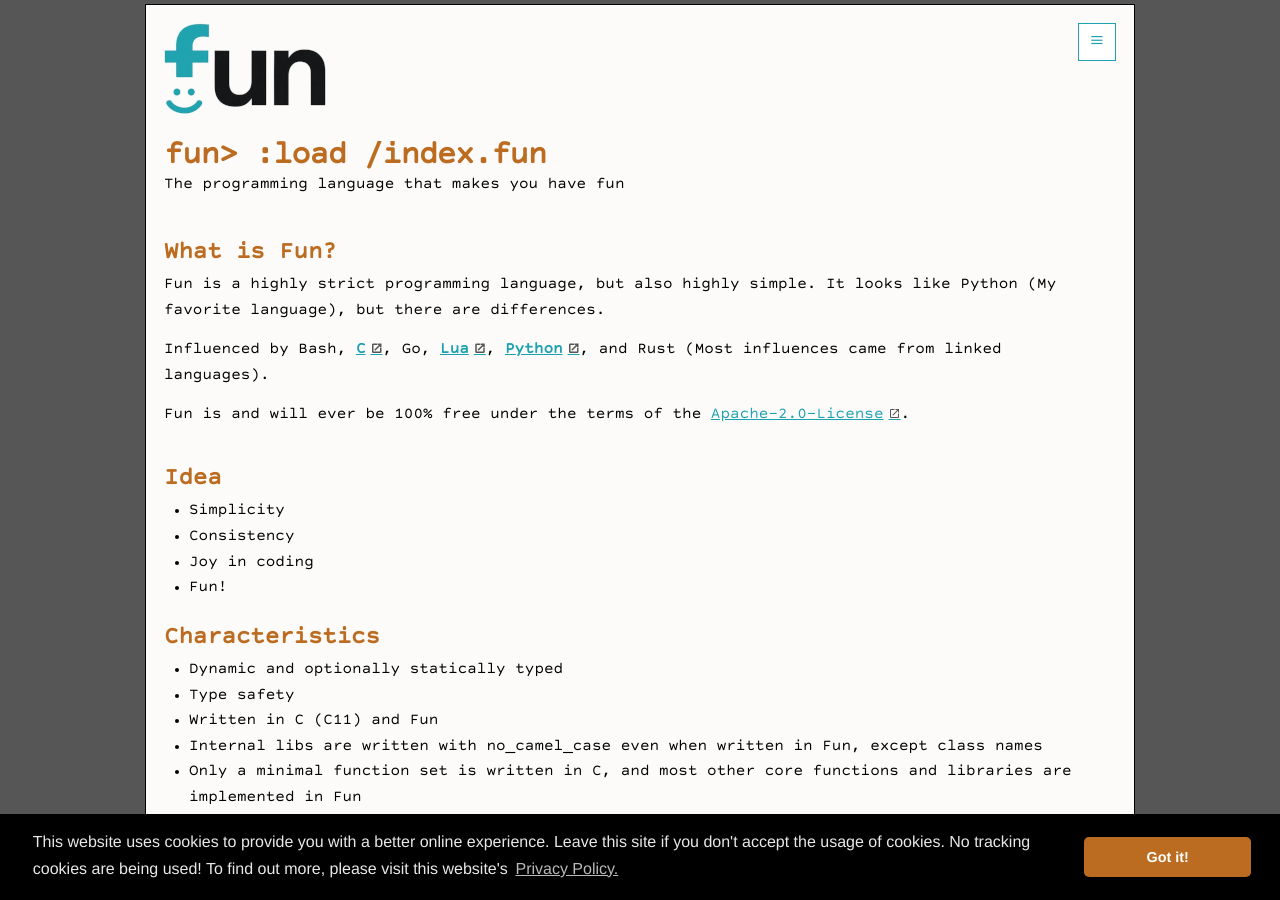
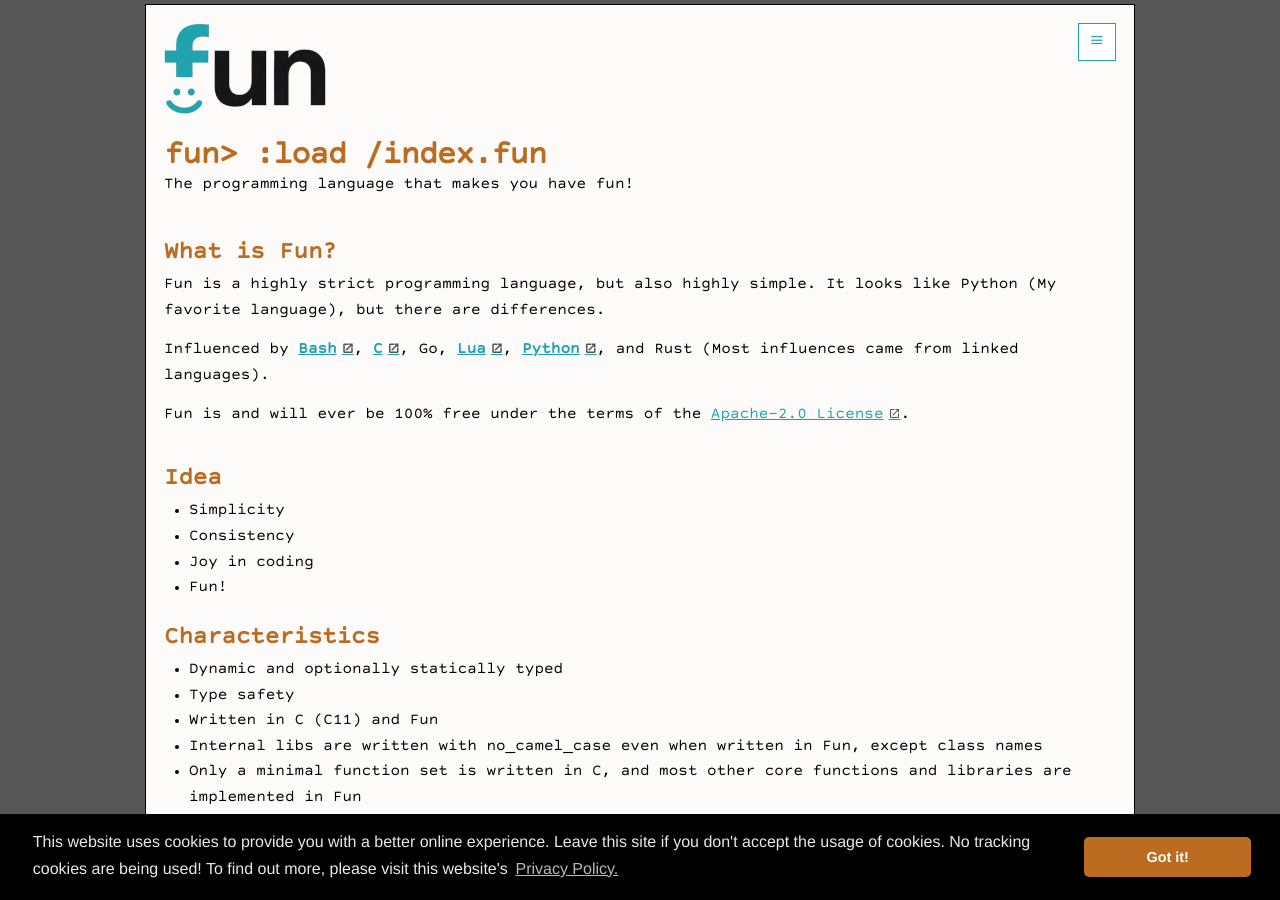
Before and after one commit to hanez/fun-lang.xyz, a Jekyll site: the page built from index.md, in a window 1280 px wide and 900 px high. Built offline with Jekyll 4.4.1, drawn with Linux system fonts in a browser that asks for light colours; comment, search, counter and statistics services are not loaded.

Commit message:
Some fixes.

```diff
--- a/_config.yml
+++ b/_config.yml
@@ -1,8 +1,8 @@
 document_root: /var/www/fun-lang.xyz/www/htdocs/
 data_dir: /var/www/fun-lang.xyz/www/htdocs/
 title: fun> :load
-subtitle: The programming language that makes you have fun
-description: The programming language that makes you have fun
+subtitle: The programming language that makes you have fun!
+description: The programming language that makes you have fun!
 keywords:
   - fun
   - static
@@ -88,7 +88,7 @@ category_archive:
 
 plugins:
   - jekyll-paginate
-  - jekyll-seo-tag
+#  - jekyll-seo-tag
   - jekyll-sitemap
   - jekyll-toc
 
--- a/_includes/footer.html
+++ b/_includes/footer.html
@@ -2,8 +2,9 @@
   <div class="wrapper">
     <div class="footer-col-wrapper">
       <!--<p style="text-align:center;">{% if site.git %}Source: <a href="{{ site.git }}{{ site.branch }}{{ page.path }}" class="git" target="_blank">{{ site.git }}{{ site.branch }}{{ page.path }}</a>{% endif %}</p>-->
+      <h2 style="display:none;">Navigation</h2>
       <ul style="list-style:none;margin-left:0px;text-align:center;">
-        <li style="display:inline;"><a href="/" style="text-decoration:none;" title="Home" class="home">Home</a>&nbsp;-</li>
+        <li style="display:inline;"><a href="/" style="text-decoration:none;" title="Home" class="home">Homepage</a>&nbsp;-</li>
         <!--<li style="display:inline;">&nbsp;<a href="/contact/" style="text-decoration:none;" title="Contact" class="mail">Contact</a>&nbsp;-</li>-->
         <li style="display:inline;">&nbsp;<a href="/community/code-of-conduct/" style="text-decoration:none;" title="Code of Conduct" class="love">Code of Conduct</a>&nbsp;-</li>
         <li style="display:inline;">&nbsp;<a href="/privacy/" style="text-decoration:none;" title="Privacy" class="privacy">Privacy</a>&nbsp;-</li>
--- a/_includes/header.html
+++ b/_includes/header.html
@@ -4,6 +4,7 @@
     <nav class="site-nav">
       <a href="#" class="menu-icon"><span>&#8801;</span></a>
       <div class="trigger">
+      <h2 style="display:none;">Navigation</h2>
         <ul style="list-style: none;">
           <li><a class="page-link" href="/" style="text-decoration:none;" title="/">/</a></li>
 <!--          <li><a class="page-link" href="/about/" style="text-decoration:none;" title="/about/">/about/</a></li>-->
--- a/index.md
+++ b/index.md
@@ -25,9 +25,9 @@ noComments: true
 
 Fun is a highly strict programming language, but also highly simple. It looks like Python (My favorite language), but there are differences.
 
-Influenced by Bash, **[C](https://en.wikipedia.org/wiki/The_C_Programming_Language){:class="ext"}**, Go, **[Lua](https://www.lua.org/){:class="ext"}**, **[Python](https://www.python.org/){:class="ext"}**, and Rust (Most influences came from linked languages).
+Influenced by **[Bash](https://www.gnu.org/software/bash/){:class="ext"}**, **[C](https://en.wikipedia.org/wiki/The_C_Programming_Language){:class="ext"}**, Go, **[Lua](https://www.lua.org/){:class="ext"}**, **[Python](https://www.python.org/){:class="ext"}**, and Rust (Most influences came from linked languages).
 
-Fun is and will ever be 100% free under the terms of the [Apache-2.0-License](https://opensource.org/license/apache-2-0){:class="ext"}.
+Fun is and will ever be 100% free under the terms of the [Apache-2.0 License](https://opensource.org/license/apache-2-0){:class="ext"}.
 
 ## Idea
 
```
